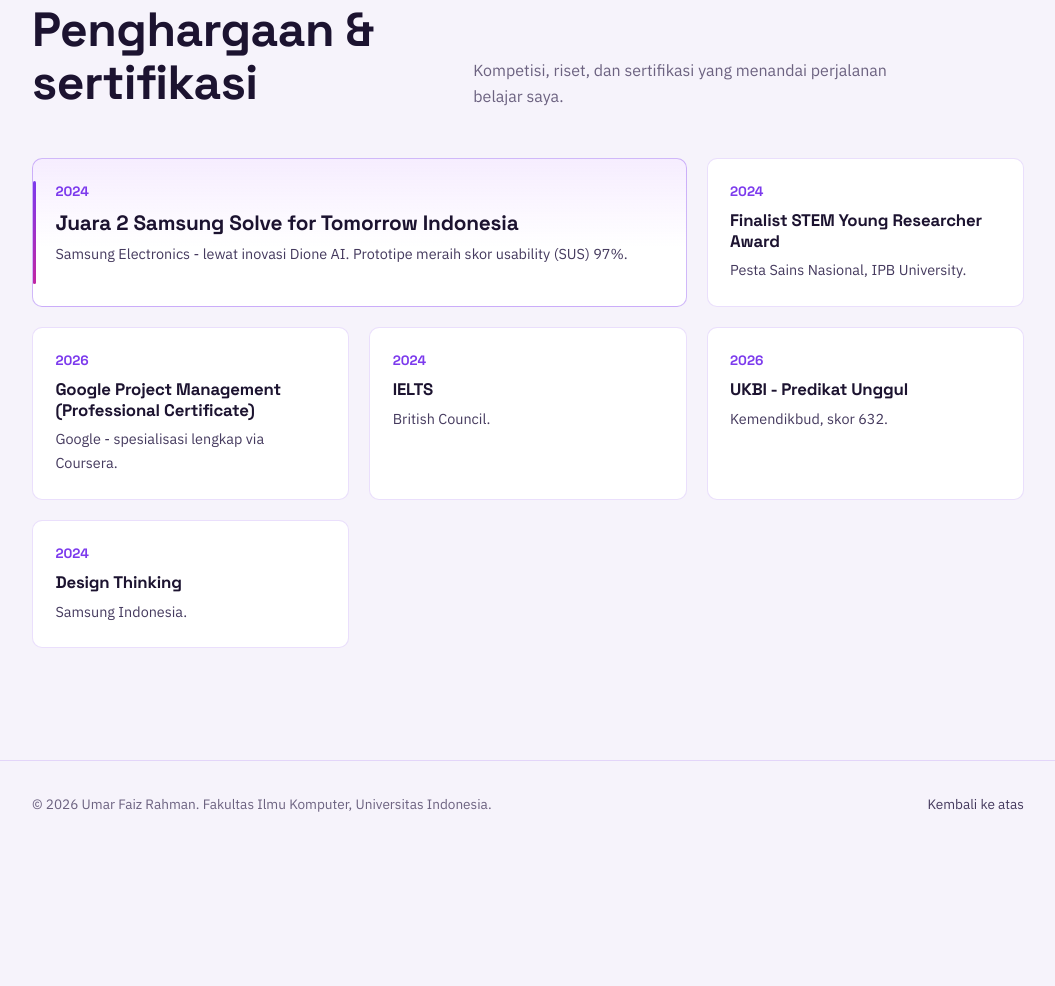
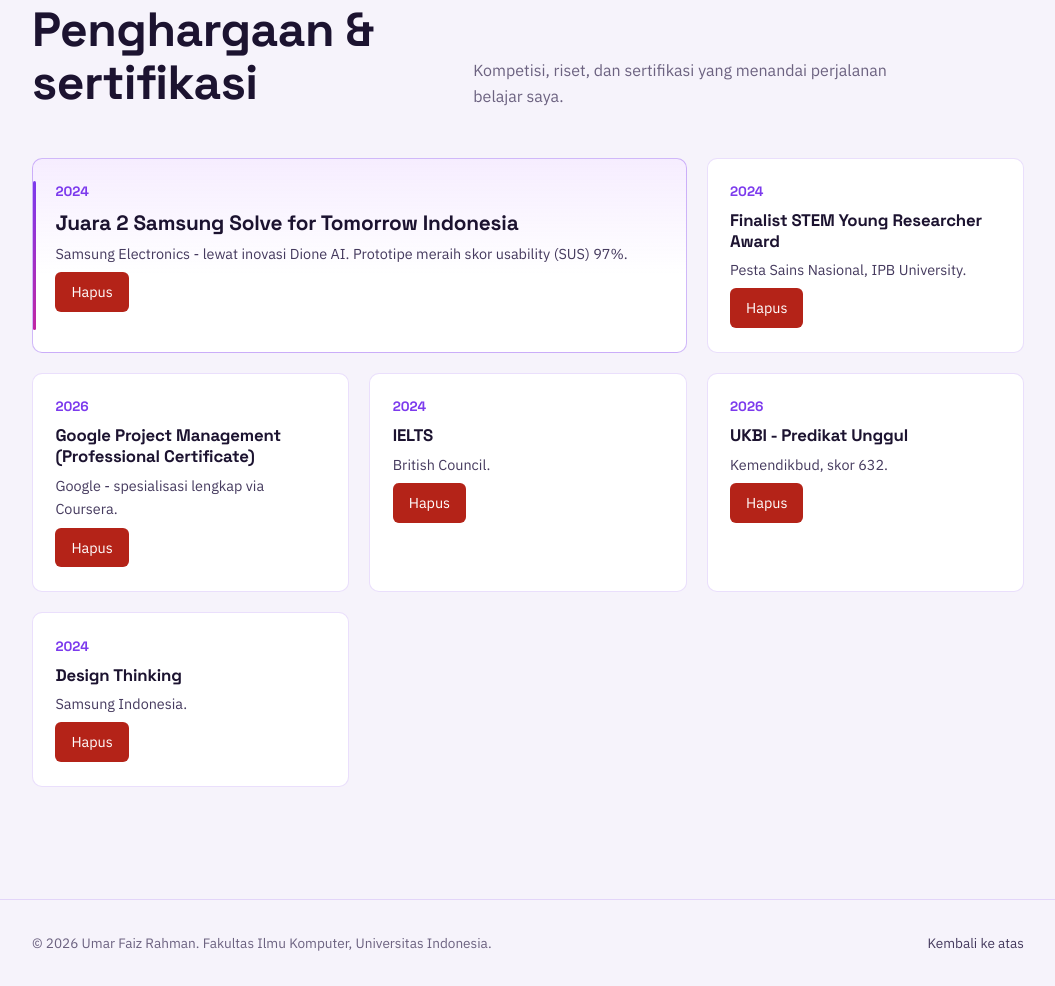
Before and after one commit to McKenzy65/myportofolio, a Django app: page /certifications/ in a window 1280 px wide. Shown: the part 178-1164 px from the top of the page, without its empty margins (112-1167 px from the left). Before the commit the page ends 990 px from the top, so only its background shows below. Run offline with Django 5.2, Linux system fonts and the light colour scheme; data comes from the database, SQL or seed files in the repository.

Commit message:
feat: add delete certification feature with confirmation modal

```diff
--- a/main/urls.py
+++ b/main/urls.py
@@ -1,5 +1,5 @@
 from django.urls import path
-from main.views import show_main, show_certifications, create_certification
+from main.views import show_main, show_certifications, create_certification, delete_certification
 
 app_name = 'main'
 
@@ -7,4 +7,5 @@ urlpatterns = [
     path('', show_main, name='show_main'),
     path('certifications/', show_certifications, name='show_certifications'),
     path("certifications/add/", create_certification, name="create_certification"),
+    path("certifications/<int:certification_id>/delete/", delete_certification, name="delete_certification"),
 ]
--- a/main/views.py
+++ b/main/views.py
@@ -1,8 +1,7 @@
-from django.shortcuts import render, redirect
+from django.shortcuts import render, redirect, get_object_or_404
 from django.contrib import messages
 from main.models import Experience, Certification
 from main.forms import CertificationForm
-
 
 PORTFOLIO_OWNER = 'Umar Faiz Rahman'
 
@@ -40,3 +39,13 @@ def create_certification(request):
         "form": form,
     }
     return render(request, "certification_form.html", context)
+
+def delete_certification(request, certification_id):
+    Certification = get_object_or_404(Certification, pk=certification_id)
+
+    if request.method == "POST":
+        Certification.delete()
+        messages.success(request, "Sertifikasi berhasil dihapus")
+        return redirect("main:show_certifications")
+
+    return redirect("main:show_certifications")
--- a/static/css/style.css
+++ b/static/css/style.css
@@ -1031,3 +1031,87 @@ ul, ol {
 [data-theme="light"] .project-tags li {
     background-color: rgba(28, 19, 48, 0.06);
 }
+
+
+/* css certifications delete model */
+
+.cert-delete-modal {
+    display: none;
+    position: fixed;
+    inset: 0;
+    width: 100%;
+    height: 100%;
+    max-width: none;
+    max-height: none;
+    margin: 0;
+    padding: 1rem;
+    border: 0;
+    background: transparent;
+    z-index: 10;
+    align-items: center;
+    justify-content: center;
+}
+
+.cert-delete-modal:popover-open {
+    display: flex;
+}
+
+.cert-delete-modal__backdrop {
+    position: absolute;
+    inset: 0;
+    width: 100%;
+    height: 100%;
+    border: 0;
+    padding: 0;
+    background: rgba(0, 0, 0, 0.55);
+    cursor: default;
+}
+
+.cert-delete-modal__content {
+    position: relative;
+    z-index: 1;
+    width: min(100%, 420px);
+    padding: 1.5rem;
+    background: var(--paper, #fff);
+    border: 1px solid var(--line, #ddd);
+    border-radius: 8px;
+}
+
+.cert-delete-modal__close {
+    position: absolute;
+    top: 1rem;
+    right: 1rem;
+    border: 0;
+    padding: 0;
+    background: transparent;
+    font-size: 1.6rem;
+    line-height: 1;
+    cursor: pointer;
+}
+
+.cert-delete-modal__actions {
+    display: flex;
+    justify-content: flex-end;
+    gap: 0.75rem;
+    margin-top: 1.5rem;
+}
+
+.button-danger {
+    background: #b42318;
+    color: white;
+    border: 0;
+    border-radius: 6px;
+    padding: 0.5rem 1rem;
+    cursor: pointer;
+    font: inherit;
+}
+
+.button-secondary {
+    background: #444;
+    color: white;
+    border: 0;
+    border-radius: 6px;
+    padding: 0.5rem 1rem;
+    cursor: pointer;
+    font: inherit;
+}
--- a/templates/certifications.html
+++ b/templates/certifications.html
@@ -20,6 +20,7 @@
                     <span class="cert-year">{{ cert.year }}</span>
                     <h3>{{ cert.title }}</h3>
                     <p>{{ cert.description }}</p>
+                    {% include "components/certification_delete_modal.html" with cert=cert %}
                 </article>
                 {% empty %}
                 <p>Belum ada data sertifikasi di database.</p>
--- /dev/null
+++ b/templates/components/certification_delete_modal.html
@@ -0,0 +1,43 @@
+<p class="cert-status">
+    <button type="button"
+            class="button button-danger"
+            popovertarget="delete-cert-{{ cert.id }}"
+            aria-label="Hapus {{ cert.title }}"
+            title="Hapus sertifikasi">
+        Hapus
+    </button>
+</p>
+<div id="delete-cert-{{ cert.id }}"
+     class="cert-delete-modal"
+     popover="auto"
+     role="dialog"
+     aria-modal="true"
+     aria-labelledby="delete-cert-title-{{ cert.id }}">
+    <button type="button"
+            class="cert-delete-modal__backdrop"
+            popovertarget="delete-cert-{{ cert.id }}"
+            popovertargetaction="hide"
+            aria-label="Tutup konfirmasi hapus"></button>
+    <div class="cert-delete-modal__content">
+        <button type="button"
+                class="cert-delete-modal__close"
+                popovertarget="delete-cert-{{ cert.id }}"
+                popovertargetaction="hide"
+                aria-label="Tutup konfirmasi hapus">&times;</button>
+        <h2 id="delete-cert-title-{{ cert.id }}">Hapus Sertifikasi?</h2>
+        <p>
+            Apakah Anda yakin ingin menghapus
+            <strong>{{ cert.title }}</strong>?
+        </p>
+        <div class="cert-delete-modal__actions">
+            <button type="button"
+                    class="button button-secondary"
+                    popovertarget="delete-cert-{{ cert.id }}"
+                    popovertargetaction="hide">Batal</button>
+            <form method="post" action="{% url 'main:delete_certification' cert.id %}">
+                {% csrf_token %}
+                <button type="submit" class="button button-danger">Ya, Hapus</button>
+            </form>
+        </div>
+    </div>
+</div>
```
